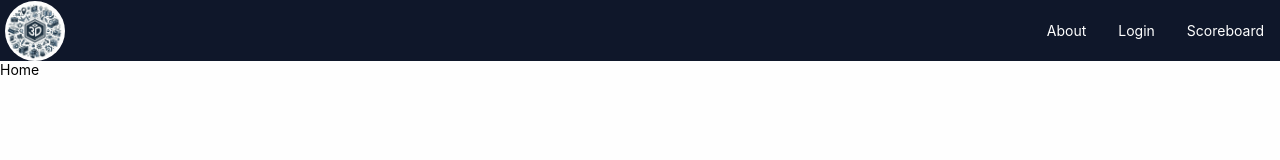
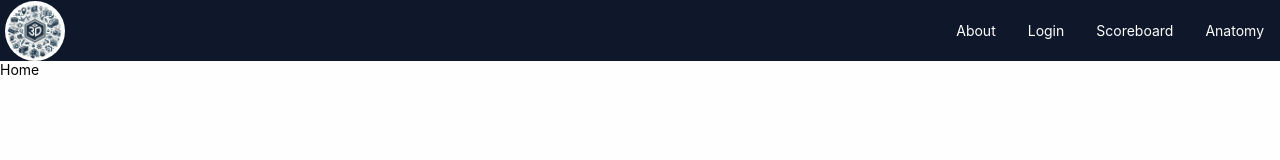
Before and after one commit to 19ec94/interactive-3d-web-design, a React (Vite) app: page / in a window 1280 px wide. Shown: the top 160 px of the page. Built offline with nearby package versions, Linux system fonts and the light colour scheme.

Commit message:
Add Anatomy link to navbar

```diff
--- a/src/components/Navbar.jsx
+++ b/src/components/Navbar.jsx
@@ -39,6 +39,7 @@ export const Navbar = () => {
           <span></span>
           <span></span>
           <span></span>
+          <span></span>
         </div>
       ) : (
         <div
@@ -63,6 +64,7 @@ export const Navbar = () => {
         <li>
           <NavLink to="/scoreboard">Scoreboard</NavLink>
         </li>
+        <li></li>
       </ul>
         ) : (
       <ul className={menuOpen ? "open" : ""}>
@@ -75,6 +77,9 @@ export const Navbar = () => {
         <li>
           <NavLink to="/scoreboard">Scoreboard</NavLink>
         </li>
+        <li>
+        <NavLink to="/anatomy">Anatomy</NavLink>
+        </li>
       </ul>
         )
         }
```
